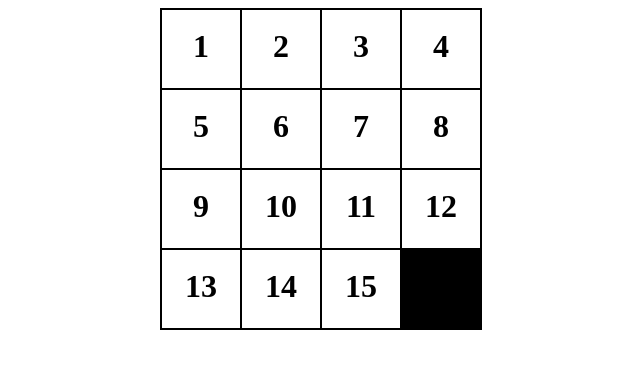
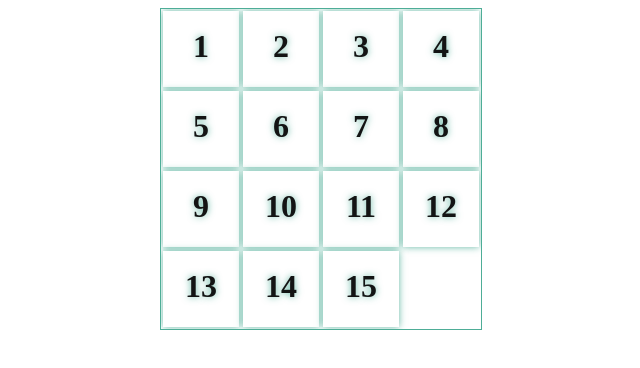
Before and after one commit to SvetlanaVl/JSFE2022Q3, a plain HTML site: page codejam-puzzle/index.html in a window 1280 px wide. Shown: the whole page, without its empty margins (319-959 px from the left). Drawn offline with Linux system fonts and the light colour scheme.

Commit message:
faet: add click on square and some style

```diff
--- a/codejam-puzzle/script.js
+++ b/codejam-puzzle/script.js
@@ -3,30 +3,52 @@
 function startGame() {
   myGameArea.start(); // создали элемент canvas
 
-  var cellSize = myGameArea.canvas.width / 4; // игра 4*4
+  let cellSize = myGameArea.canvas.width / 4; // игра 4*4
 
-  var square = new component(); // создали объект пятнашек
+  let square = new component(); // создали объект пятнашек
 
-  // пятнашеки
+  // пятнашки
 
 	square.setCellView(function(x, y) {
+		ctx.shadowBlur = 7;
+    ctx.shadowColor = 'rgba(34, 153, 125, 0.7)';
     ctx.fillStyle = "#FFFFFF";
-    ctx.fillRect(x + 1, y + 1, cellSize - 2, cellSize - 2);
+    ctx.fillRect(x + 2, y + 2, cellSize - 4, cellSize - 4);
+
   });
 
   // цифры
 
 	square.setNumView(function() {
-    ctx.font = "bold "+ (cellSize / 2.5) + "px serif";
+		ctx.font = "bold "+ (cellSize / 2.5) + "px serif";
     ctx.textAlign = "center";
     ctx.textBaseline = "middle";
-    ctx.fillStyle = "#000000";
+    ctx.fillStyle = "#131414";
   });
 
-  ctx.fillStyle = "#000000"; // цвет линий и пустой ячейки
-  ctx.fillRect(0, 0,  myGameArea.canvas.width,  myGameArea.canvas.height); // линии и пустая ячейка
+	// ctx.fillStyle = "rgba(250, 245, 245, 0.3)"; // цвет линий и пустой ячейки
+  // ctx.fillRect(0, 0,  myGameArea.canvas.width,  myGameArea.canvas.height); // линии и пустая ячейка
 
   square.draw(ctx, cellSize); // добавили пятнашки
+
+  // при клике закрашиваем пустой квадрат
+
+  function event(x, y) {
+		square.move(x, y);
+		ctx.fillStyle = "#FFFFFF";
+		ctx.fillRect(0, 0,  myGameArea.canvas.width,  myGameArea.canvas.height);
+		square.draw(ctx, cellSize);
+
+
+	}
+
+  // клик мышью
+
+  myGameArea.canvas.onclick = function(e) {
+		let x = (e.pageX - myGameArea.canvas.offsetLeft) / cellSize | 0;
+		let y = (e.pageY - myGameArea.canvas.offsetTop)  / cellSize | 0;
+		event(x, y); // выход функции действия
+	};
 
 
 
@@ -34,7 +56,7 @@ function startGame() {
 
 // canvas
 
-var myGameArea = {
+const myGameArea = {
     canvas : document.createElement("canvas"),
     start : function() {
         this.canvas.width = 320;
@@ -49,13 +71,13 @@ var myGameArea = {
 
 function component() {
   ctx = myGameArea.context;
-  var cellView = null;
-  var numView = null;
-  var arr = [[1, 2, 3, 4], [5, 6, 7, 8], [9, 10, 11, 12], [13, 14, 15, 0]];
+  let cellView = null;
+  let numView = null;
+  let arr = [[1, 2, 3, 4], [5, 6, 7, 8], [9, 10, 11, 12], [13, 14, 15, 0]];
 
   this.draw = function(ctx, size) {
-    for (var i = 0; i < 4; i++) {
-      for (var j = 0; j < 4; j++) {
+    for (let i = 0; i < 4; i++) {
+      for (let j = 0; j < 4; j++) {
         if (arr[i][j] > 0) {
           if (cellView !== null) {
             cellView(j * size, i * size);
@@ -80,7 +102,31 @@ function component() {
   this.setNumView = function(func) {
     numView = func;
   };
+	let clicks = 0;
 
+  // координата пустой клетки
+
+	function getNull() {
+		for (let i = 0; i < 4; i++) {
+			for (let j = 0; j < 4; j++) {
+				if (arr[j][i] === 0) {
+					return {"x":i, "y":j};
+				}
+			}
+		}
+	};
+
+	// перемещаем пятнашку в пустую клетку
+
+	this.move = function(x, y) {
+		let nullX = getNull().x;
+		let nullY = getNull().y;
+		if (((x - 1 == nullX || x + 1 == nullX) && y == nullY) || ((y - 1 == nullY || y + 1 == nullY) && x == nullX)) {
+			arr[nullY][nullX] = arr[y][x];
+			arr[y][x] = 0;
+			clicks++;
+		}
+	};
 
 
 }
--- a/codejam-puzzle/style.css
+++ b/codejam-puzzle/style.css
@@ -2,5 +2,5 @@ body {
   text-align: center;
 }
 canvas {
-  border: 1px solid black;
+  border: 1px solid rgba(34, 153, 125, 0.8);
 }
```
